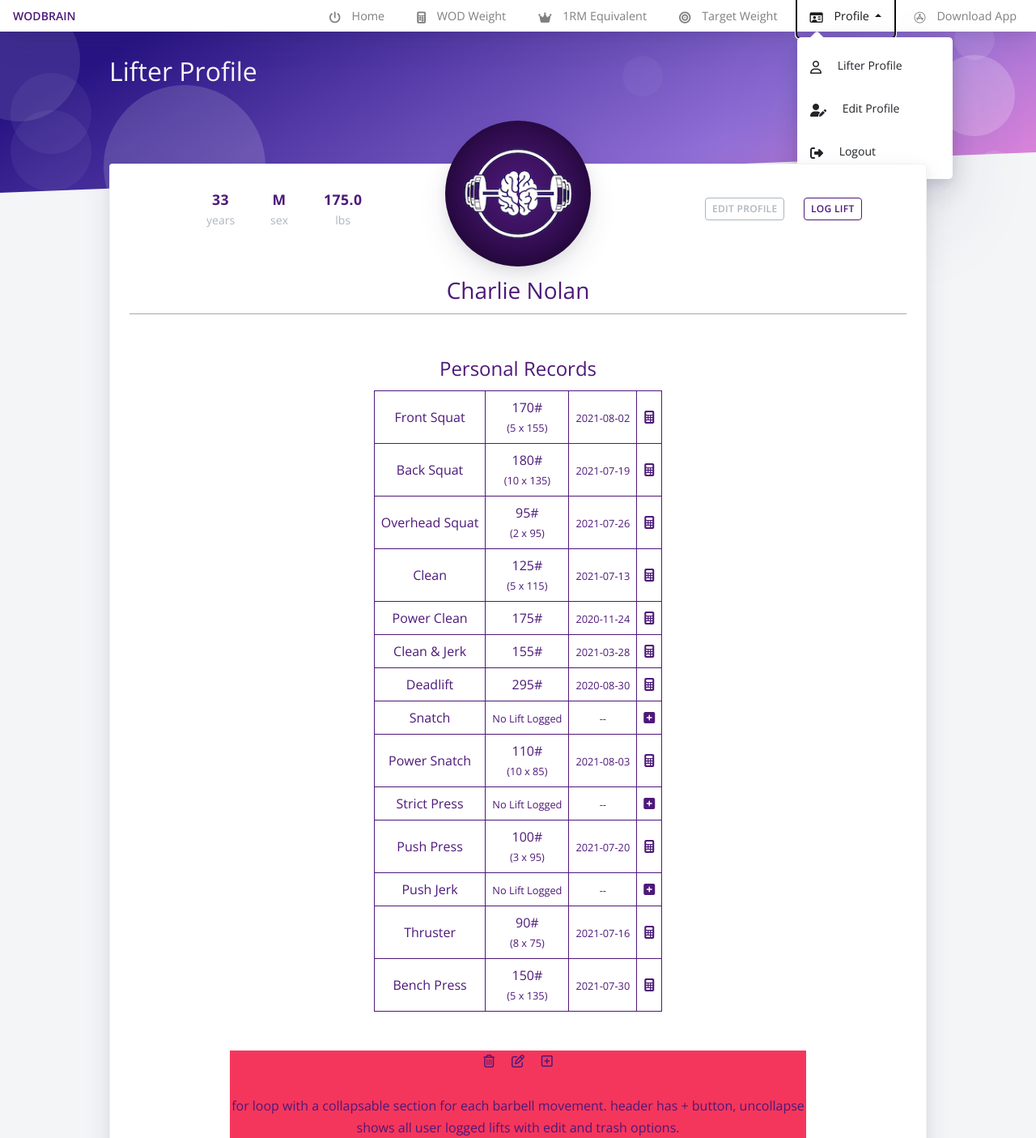
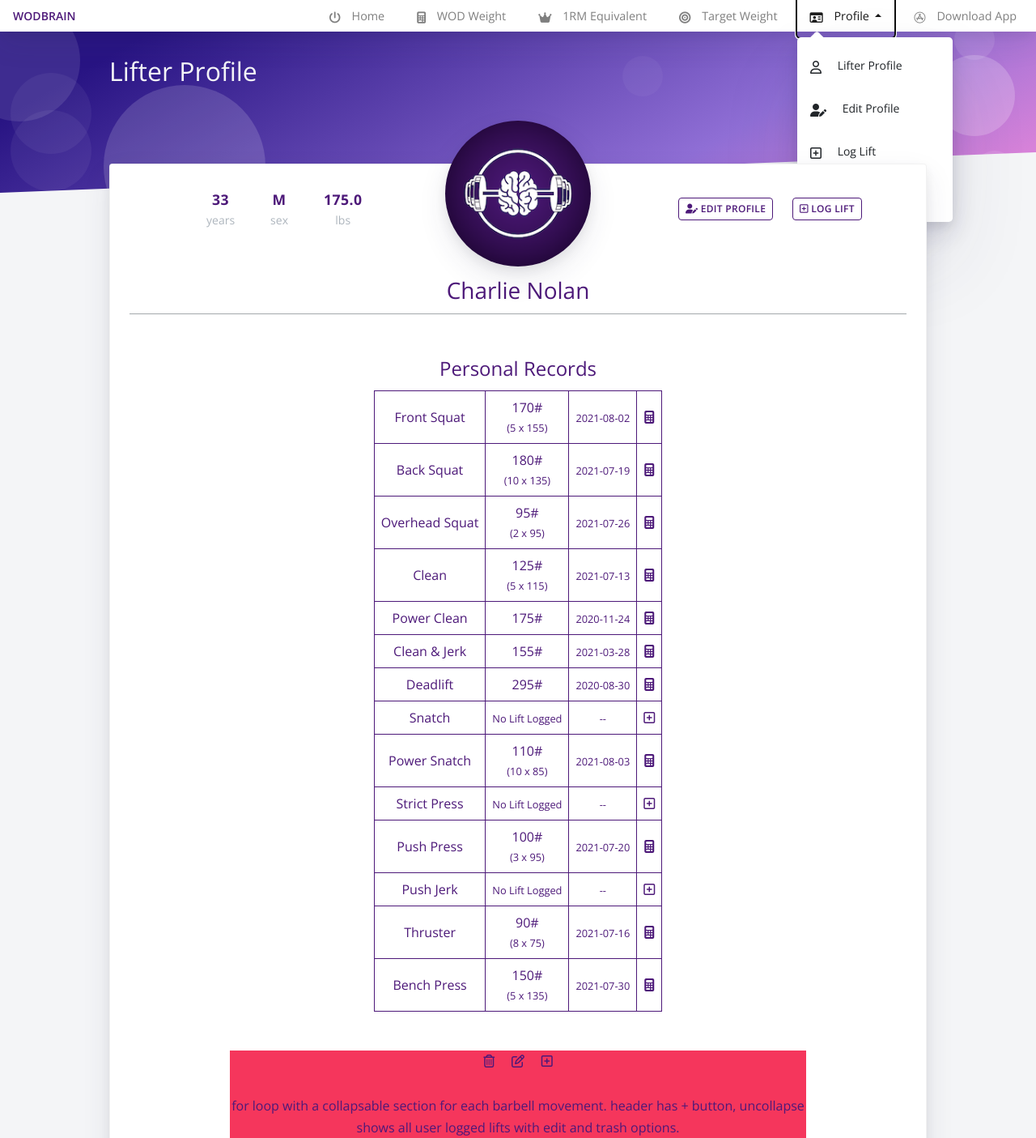
Before and after one commit to nolan887/WODBrain, a Flask app: page /profile in a window 1280 px wide, after a click on "Profile". Shown: the top 1405 px of the page at 81% size. Run offline with Flask 2, Linux system fonts and the light colour scheme; a user stored in the database is signed in; data comes from the database, SQL or seed files in the repository; some libraries are stand-ins or nearby versions.

Commit message:
Log Lift icons tweaks, route reconfigured

```diff
--- a/server.py
+++ b/server.py
@@ -245,17 +245,32 @@
 
 
 # WODBRAIN LOG LIFT (USERS ONLY)
-@app.route("/loglift/<lift_id>", methods=["GET","POST"])
-def loglift(lift_id):
-    if lift_id == "new":
+@app.route("/loglift/<lift_id>/<wt>", methods=["GET","POST"])
+def loglift(lift_id, wt):
+# Load correct form based on where the user is being directed from
+    if lift_id == "new" and wt == "new":
         logform = LogLiftForm(
             date = datetime.date.today()
         )
-    else:
+    elif lift_id == "new" and wt != "new":
+        logform = LogLiftForm(
+            load = str(wt),
+            date = datetime.date.today()
+        )
+    elif lift_id != "new" and wt == "new":
         logform = LogLiftForm(
             movement = str(lift_id),
             date = datetime.date.today()
         )
+    elif lift_id != "new" and wt != "new":
+        logform = LogLiftForm(
+            load = str(wt),
+            movement = str(lift_id),
+            date = datetime.date.today()
+        )
+    else:
+        logform = LogLiftForm()
+# Commit loglift form to SQL if the user is logged in and submits form
     if current_user.is_authenticated:
         if logform.validate_on_submit():
             onerme = one_rm_calc(
--- a/templates/_header.html
+++ b/templates/_header.html
@@ -78,6 +78,7 @@
                     <div class="dropdown-menu" aria-labelledby="navbarDropdown">
                         <a class="dropdown-item" href="/profile"><i class="far fa-user"></i> Lifter Profile</a>
                         <a class="dropdown-item" href="/edit_profile"><i class="fas fa-user-edit"></i> Edit Profile</a>
+                        <a class="dropdown-item" href="/loglift/new"><i class="far fa-plus-square"></i> Log Lift</a>
                         <a class="dropdown-item" href="/logout"><i class="fas fa-sign-out-alt"></i> Logout</a>
                     </div>
                 </li>
--- a/templates/mobile_splash.html
+++ b/templates/mobile_splash.html
@@ -86,7 +86,7 @@
                     <div class="card border-white" style="background-image: linear-gradient(45deg, rgba(88,88,88,1), rgba(88,88,88,0.35));">
                     {% endif %}
                         <div class="card-body">
-                            <h1 style="color: #fff;"><i class="fas fa-book-medical"></i> </h1>
+                            <h1 style="color: #fff;"><i class="far fa-plus-square"></i> </h1>
                             <h6 style="color: #fff;">Log Lift</h6>
                         </div>
                     </div>
--- a/templates/profile.html
+++ b/templates/profile.html
@@ -38,8 +38,8 @@
                         </div>
                         <div class="col-lg-4 order-lg-3 text-lg-right align-self-lg-center">
                             <div class="card-profile-actions py-4 mt-lg-0">
-                                <a href="/edit_profile" class="btn btn-sm btn-outline-light mr-4">Edit Profile</a>
-                                <a href="/loglift/new" class="btn btn-sm btn-outline-primary float-right">Log Lift</a>
+                                <a href="/edit_profile" class="btn btn-sm btn-outline-primary mr-4"><i class="fas fa-user-edit"></i> Edit Profile</a>
+                                <a href="/loglift/new/new" class="btn btn-sm btn-outline-primary float-right"><i class="far fa-plus-square"></i> Log Lift</a>
                             </div>
                         </div>
                         <div class="col-lg-4 order-lg-1">
@@ -83,7 +83,7 @@
                                                 <span class="small"> -- </span>
                                             </td>
                                             <td>
-                                                <a href="/loglift/{{liftnumbers[name]}}"><i class="fas far fa-plus-square"></i></a>
+                                                <a href="/loglift/{{liftnumbers[name]}}/new"><i class="far fa-plus-square"></i></a>
                                             </td>
                                             {% else %}
                                             <td>
@@ -94,7 +94,7 @@
                                                 <span class="small">{{ pr_journal[name]['date'] }}</span>
                                             </td>
                                             <td>
-                                                <a href="/wodweight/{{ pr_journal[name]['onerm'] }}"><i class="fas fa-calculator"></i></a>
+                                                <a href="/wodweight/{{ liftnumbers[name] }}/{{ pr_journal[name]['onerm'] }}"><i class="fas fa-calculator"></i> </a>
                                             </td>
                                             {% endif %}
                                         </tr>
```
